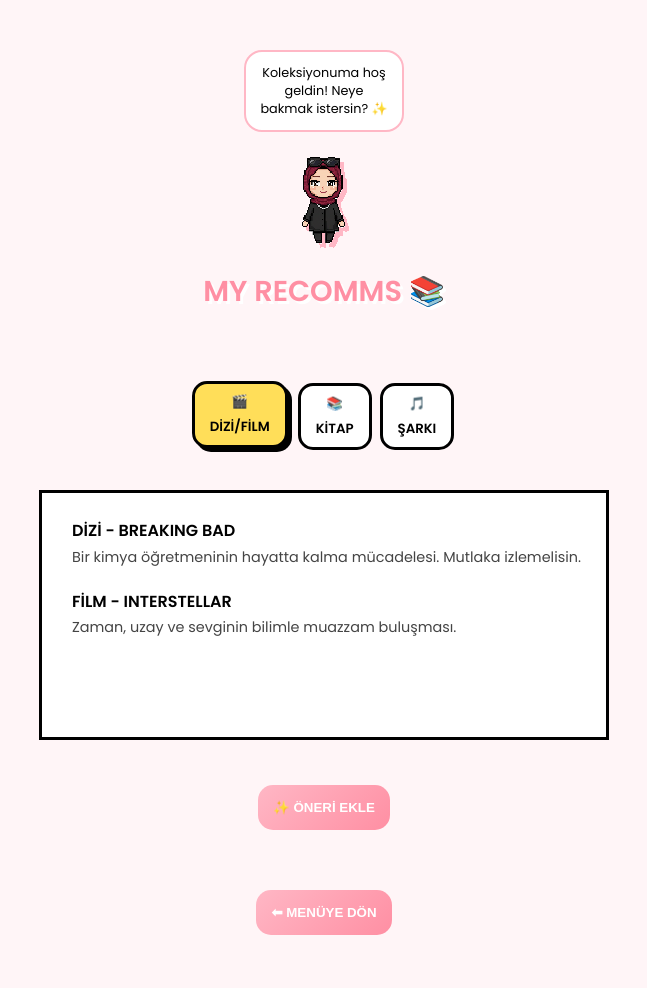
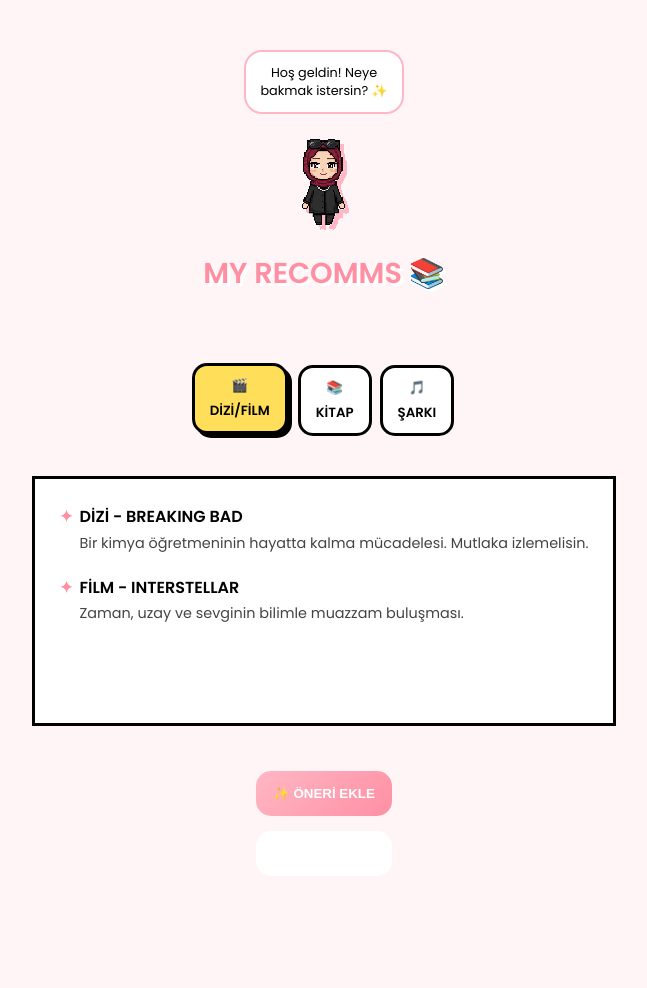
Before and after one commit to nursedefyildiz/glow-project, a website: page oneri.html in a window 1280 px wide. Shown: the whole page, without its empty margins (316-963 px from the left). After the commit the page ends 926 px from the top, so only its background shows below. Drawn offline with Linux system fonts and the light colour scheme.

Commit message:
Update oneri.html

```diff
--- a/oneri.html
+++ b/oneri.html
@@ -8,25 +8,44 @@
     <style>
         /* Sekme ve İçerik Düzeni */
         .tabs { display: flex; gap: 8px; justify-content: center; margin: 20px 0; }
-        .tab-btn { padding: 8px 15px; border: 3px solid #000; background: #fff; cursor: pointer; font-family: inherit; font-weight: bold; }
-        .tab-btn.active { background: #ffde59; box-shadow: 4px 4px 0px #000; }
+
+        .tab-btn {
+            padding: 10px 15px;
+            border: 3px solid #000;
+            background: #fff;
+            color: #000; /* Yazıların okunması için siyah yapıldı */
+            cursor: pointer;
+            font-family: inherit;
+            font-weight: bold;
+            display: flex;
+            flex-direction: column;
+            align-items: center;
+            gap: 5px;
+        }
+
+        .tab-btn.active {
+            background: #ffde59;
+            box-shadow: 4px 4px 0px #000;
+            transform: translate(-2px, -2px);
+        }
 
         .content-section { border: 3px solid #000; padding: 25px; background: #fff; min-height: 250px; display: none; line-height: 1.6; }
         .content-section.active { display: block; }
 
-        /* İstediğin Madde Formatı */
-        .media-item { margin-bottom: 20px; list-style-type: "✦ "; padding-left: 5px; }
+        /* Madde İşareti Formatı */
+        .media-item { margin-bottom: 20px; position: relative; padding-left: 20px; }
+        .media-item::before { content: "✦ "; position: absolute; left: 0; color: #ff8fa3; font-weight: bold; }
         .media-title { font-weight: bold; text-transform: uppercase; display: block; }
         .media-desc { font-size: 0.9em; color: #444; display: block; margin-top: 2px; }
 
-        .add-btn-container { text-align: center; margin-top: 25px; }
+        .add-btn-container { text-align: center; margin-top: 25px; display: flex; flex-direction: column; gap: 15px; align-items: center; }
 
         /* Modal ve Form */
         .overlay { display: none; position: fixed; top: 0; left: 0; width: 100%; height: 100%; background: rgba(0,0,0,0.8); z-index: 999; }
         .modal { display: none; position: fixed; top: 50%; left: 50%; transform: translate(-50%, -50%);
                  background: #fff; border: 4px solid #000; padding: 25px; z-index: 1000; width: 85%; max-width: 450px; }
 
-        .hidden { display: none; }
+        .hidden { display: none !important; }
     </style>
 </head>
 <body class="content-page-body">
@@ -34,7 +53,7 @@
     <div class="post-office-wrapper">
         <div class="sedef-status-area">
             <div class="speech-bubble">
-                <p id="status-text">Koleksiyonuma hoş geldin! Neye bakmak istersin? ✨</p>
+                <p id="status-text">Hoş geldin! Neye bakmak istersin? ✨</p>
             </div>
             <img src="img/glowie.png" alt="Glowie" class="pixel-avatar">
         </div>
@@ -77,17 +96,13 @@
         <div id="muzik" class="content-section">
             <div class="media-item">
                 <span class="media-title">ŞARKI - AFTER DARK (MR. KITTY)</span>
-                <span class="media-desc">Gece geç saatlerde kod yazarken dinlenecek en iyi synth-pop parçası.</span>
+                <span class="media-desc">Sanatçı: Mr. Kitty - Gece geç saatlerde dinlenecek en iyi parça.</span>
             </div>
         </div>
 
         <div class="add-btn-container">
             <button class="pixel-main-btn" onclick="toggleModal(true)">✨ ÖNERİ EKLE</button>
-        </div>
-         <div class="bottom-nav">
-            <button onclick="window.location.href='menu.html'" class="pixel-main-btn">
-                ⬅ MENÜYE DÖN
-            </button>
+            <button onclick="window.location.href='menu.html'" class="pixel-main-btn" style="background: #fff;">⬅ MENÜYE DÖN</button>
         </div>
     </div>
 
@@ -144,7 +159,7 @@
             document.getElementById('form-content').classList.remove('hidden');
             document.getElementById('success-content').classList.add('hidden');
             document.getElementById('suggestion-form').reset();
-            document.getElementById('status-text').innerText = "Koleksiyonuma hoş geldin! Neye bakmak istersin? ✨";
+            document.getElementById('status-text').innerText = "Hoş geldin! Neye bakmak istersin? ✨";
         }
 
         document.getElementById('suggestion-form').onsubmit = async (e) => {
@@ -153,6 +168,8 @@
 
             const realName = localStorage.getItem('userName') || 'Bilinmiyor';
             const formData = new FormData(e.target);
+
+            // Backend ayrımı için kritik veri
             formData.append('type', 'oneri');
             formData.append('real_identity', realName);
 
```
Lines whose indentation alone changed are shown as unchanged.
